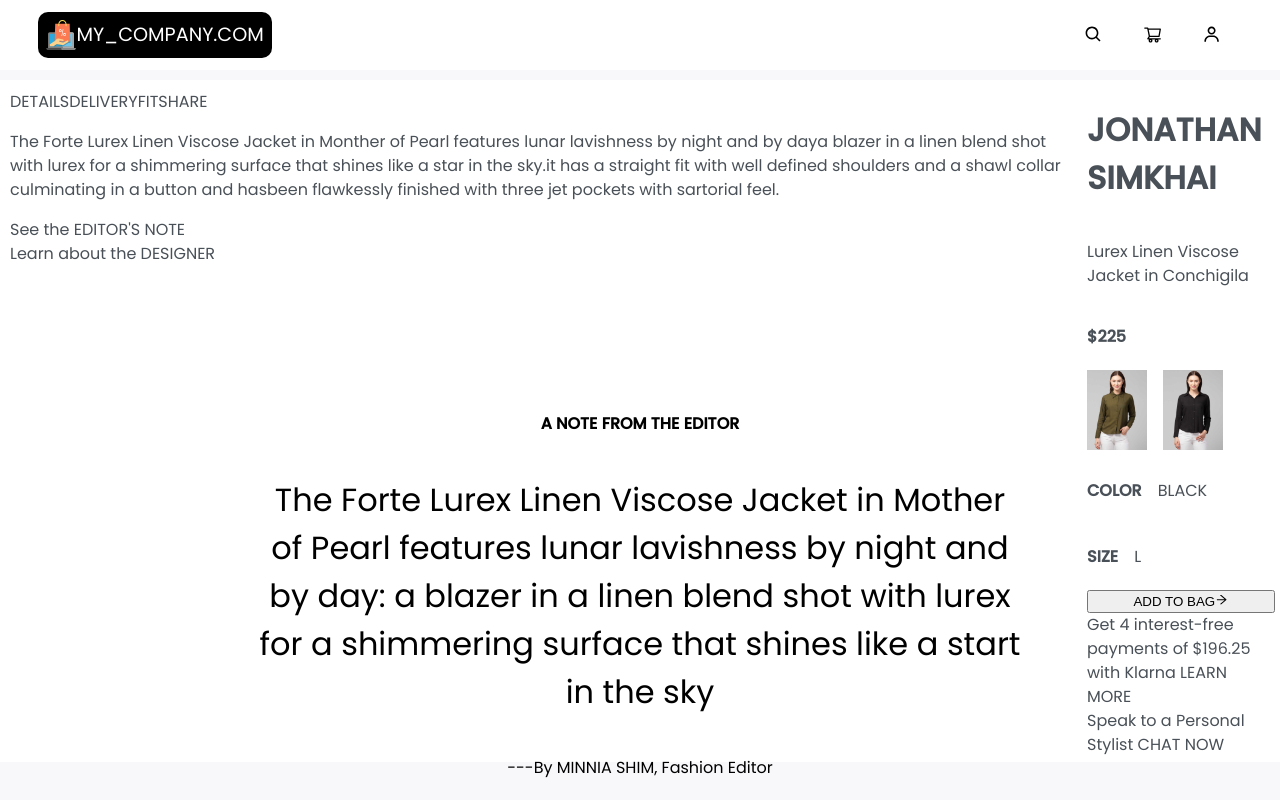
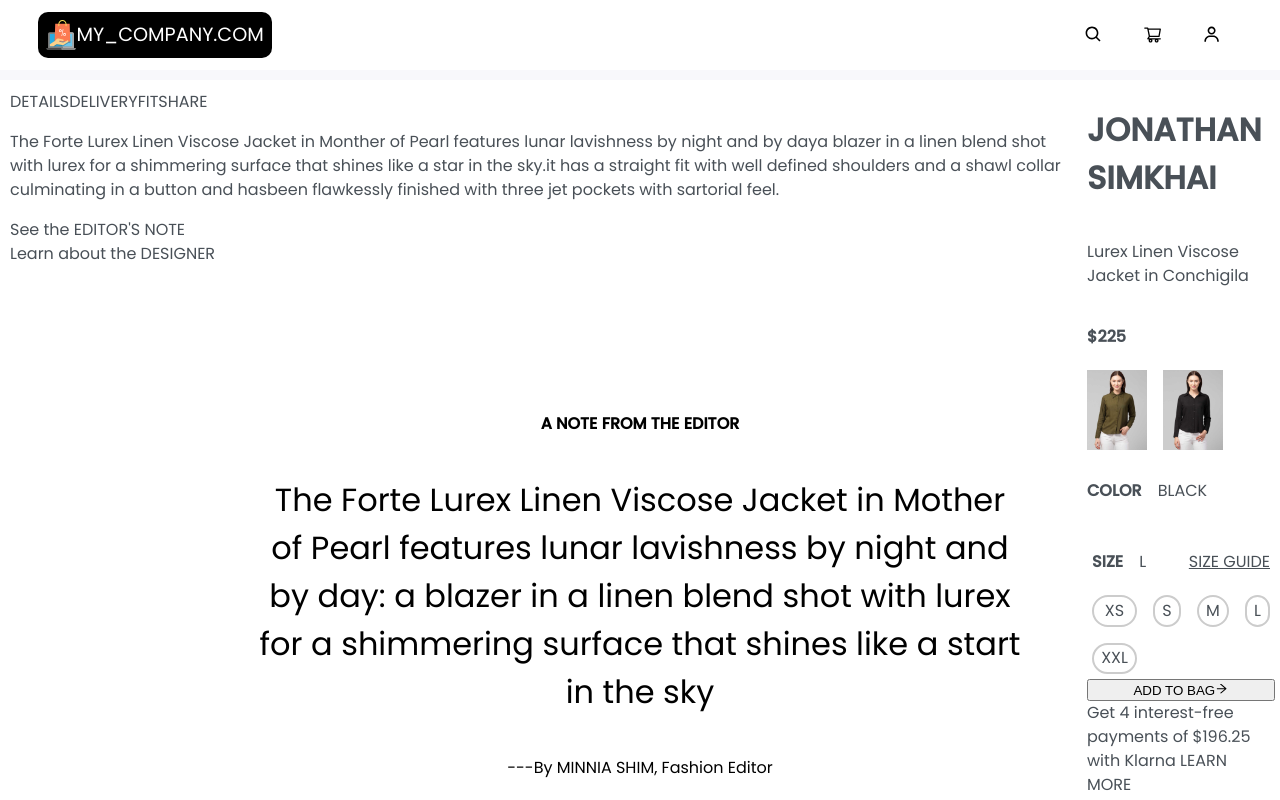
Before and after one commit to vishnuHere/MyShopping, a React app: page / in a window 1280 px wide. Built offline with nearby package versions, Linux system fonts and the light colour scheme.

Commit message:
[feature]: size options created and integrated with right container

```diff
--- /dev/null
+++ b/src/pages/Home/RightContainer/SizeGuide/constants.ts
@@ -0,0 +1,7 @@
+export const SIZES = [
+    { id: "xs", value: "XS" },
+    { id: "s", value: "S" },
+    { id: "m", value: "M", disabled: true },
+    { id: "l", value: "L" },
+    { id: "xxl", value: "XXL" }
+];
--- /dev/null
+++ b/src/pages/Home/RightContainer/SizeGuide/index.scss
@@ -0,0 +1,40 @@
+.sizeGuide {
+    display: flex;
+    flex-direction: column;
+    margin: 5px;
+
+    &__header{
+        display: flex;
+        justify-content: space-between;
+        align-items: center;
+
+        > label {
+            text-decoration: underline;
+        }
+    }
+
+    &__desc {
+        display: flex;
+        align-items: center;
+        gap: 1rem;
+    }
+
+    &__size_options{
+        display: grid;
+        grid-template-columns: repeat(4, auto);
+        grid-gap: 1rem;
+        transition: 0.3s;
+
+        > div {
+            border: 2px solid #ccc;
+            text-align: center;
+            padding: 0.1rem;
+            border-radius: 20px;
+
+
+            &:disabled{
+                color: #ccc;
+            }
+        }
+    }
+}
--- /dev/null
+++ b/src/pages/Home/RightContainer/SizeGuide/index.tsx
@@ -0,0 +1,29 @@
+import React, { memo } from "react";
+import { SIZES } from "./constants";
+import styles from "./index.scss";
+
+const SizeGuide: React.FC = (props) => {
+    const buildSizeOptions = () =>
+        SIZES.map((el) => (
+            <div key={el.id} disabled={el.disabled}>
+                {el.value}
+            </div>
+        ));
+
+    return (
+        <div className={styles.sizeGuide}>
+            <div className={styles.sizeGuide__header}>
+                <div className={styles.sizeGuide__desc}>
+                    <h4>SIZE</h4>
+                    <label>{props.size}</label>
+                </div>
+                <label>SIZE GUIDE</label>
+            </div>
+            <div className={styles.sizeGuide__size_options}>
+                {buildSizeOptions()}
+            </div>
+        </div>
+    );
+};
+
+export default memo(SizeGuide);
--- /dev/null
+++ b/src/pages/Home/RightContainer/SizeGuide/wordings.ts
@@ -0,0 +1,4 @@
+export default {
+    note1: "Get 4 interest-free payments of $196.25 with Klarna LEARN MORE",
+    note2: "Speak to a Personal Stylist CHAT NOW"
+};
--- a/src/pages/Home/RightContainer/index.tsx
+++ b/src/pages/Home/RightContainer/index.tsx
@@ -1,10 +1,10 @@
 import React from "react";
-// import { TabData } from "./constants";
 import styles from "./index.scss";
 import { ProductInfo } from "../constants";
 import wordings from "./wordings";
 import { Button } from "components";
 import { AiOutlineArrowRight } from "react-icons/ai";
+import SizeGuide from "./SizeGuide";
 
 const RightContainer: React.FC = () => {
     const { name, description, price } = ProductInfo;
@@ -24,12 +24,7 @@
                 <h4>COLOR</h4>
                 <label>BLACK</label>
             </div>
-            <div className={styles["rightContainer__desc"]}>
-                <h4>SIZE</h4>
-                <label>L</label>
-            </div>
-            <div></div>
-
+            <SizeGuide size="L" />
             <Button label="ADD TO BAG" icon={<AiOutlineArrowRight />} />
             <label>{wordings.note1}</label>
             <label>{wordings.note2}</label>
```
